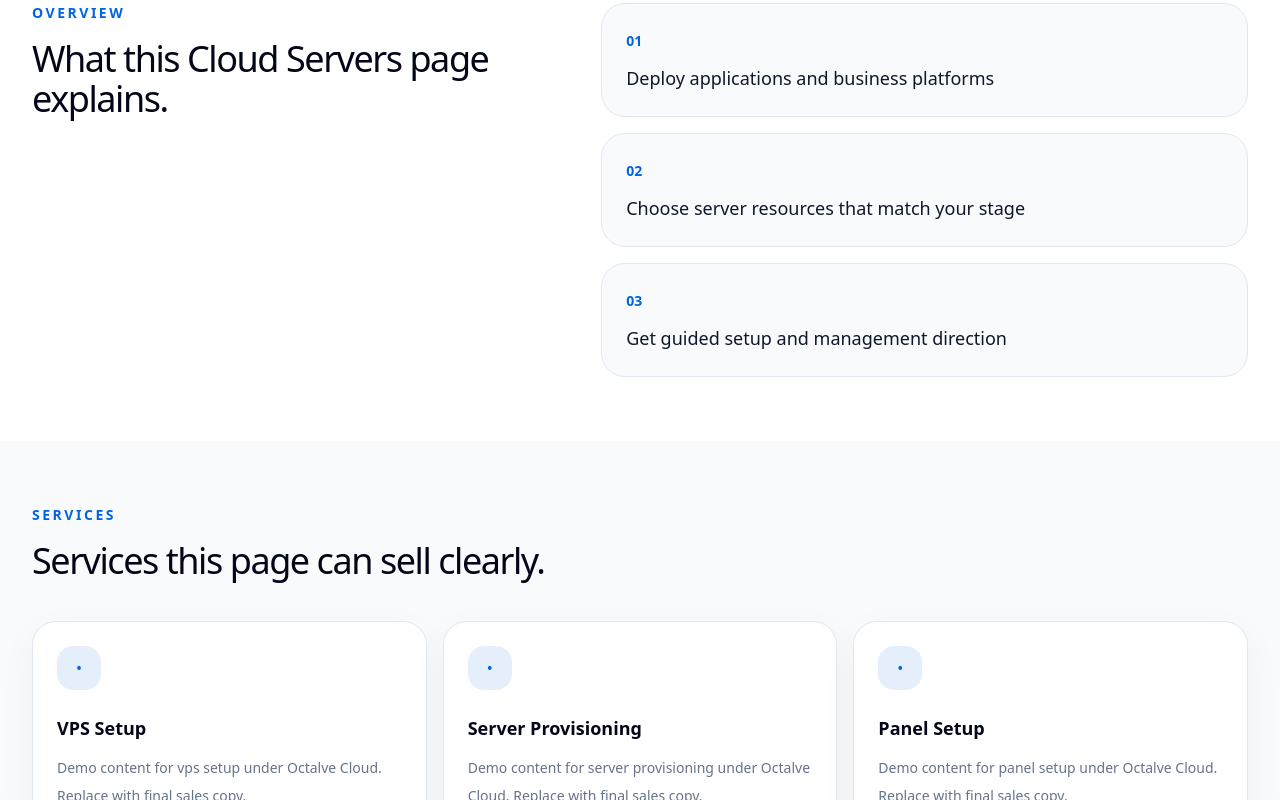
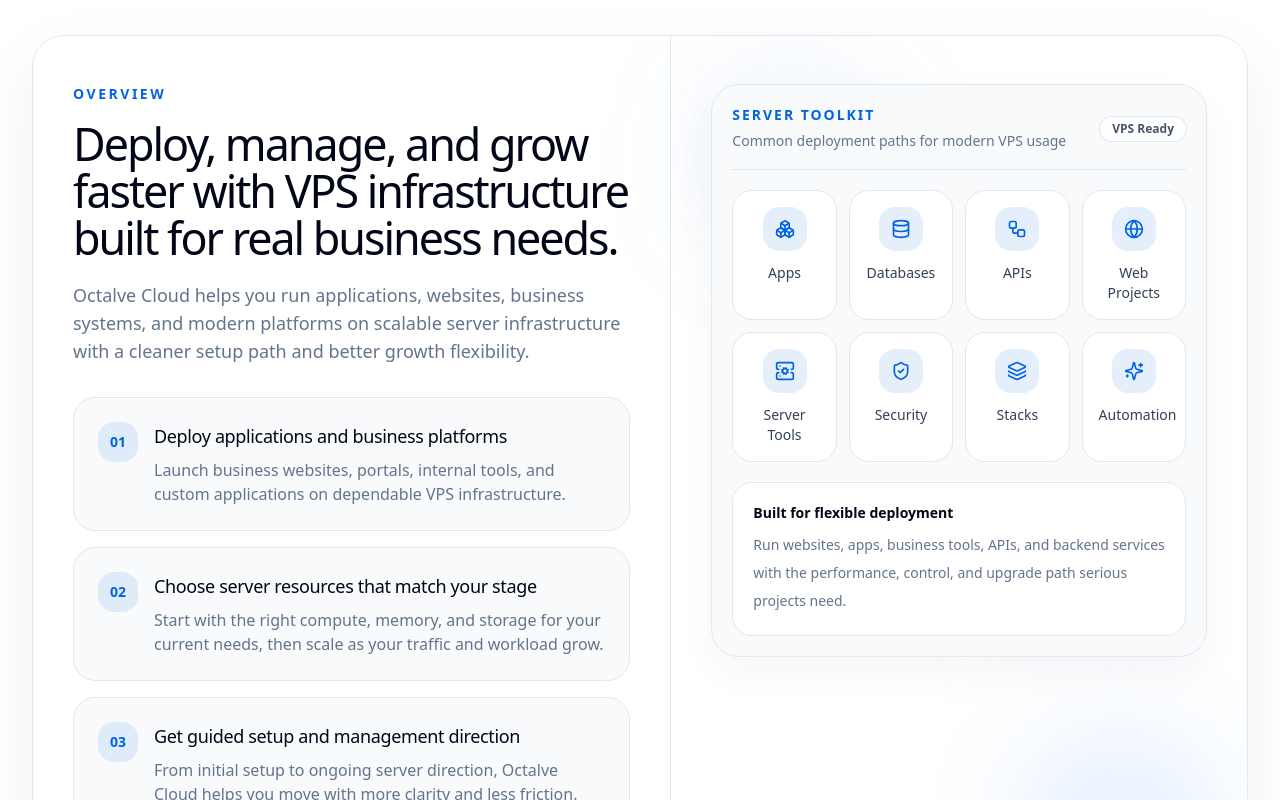
Before and after one commit to octalve-core/octalve-cloud, a Next.js app: page /servers in a window 1280 px wide. Shown: the part 940-1740 px from the top of the page. Built offline with nearby package versions, Linux system fonts and the light colour scheme.

Commit message:
Server V8

```diff
--- a/src/features/cloud/servers/components/Overview.tsx
+++ b/src/features/cloud/servers/components/Overview.tsx
@@ -1,24 +1,166 @@
+import Link from "next/link";
+import {
+  ArrowRight,
+  Boxes,
+  Database,
+  Globe,
+  Layers3,
+  ServerCog,
+  ShieldCheck,
+  Sparkles,
+  Workflow,
+} from "lucide-react";
+import { cloudLinks } from "@/features/cloud/data/cloud-links";
+
 const points = [
-  "Deploy applications and business platforms",
-  "Choose server resources that match your stage",
-  "Get guided setup and management direction"
+  {
+    title: "Deploy applications and business platforms",
+    description:
+      "Launch business websites, portals, internal tools, and custom applications on dependable VPS infrastructure.",
+  },
+  {
+    title: "Choose server resources that match your stage",
+    description:
+      "Start with the right compute, memory, and storage for your current needs, then scale as your traffic and workload grow.",
+  },
+  {
+    title: "Get guided setup and management direction",
+    description:
+      "From initial setup to ongoing server direction, Octalve Cloud helps you move with more clarity and less friction.",
+  },
+];
+
+const catalogItems = [
+  { label: "Apps", icon: Boxes },
+  { label: "Databases", icon: Database },
+  { label: "APIs", icon: Workflow },
+  { label: "Web Projects", icon: Globe },
+  { label: "Server Tools", icon: ServerCog },
+  { label: "Security", icon: ShieldCheck },
+  { label: "Stacks", icon: Layers3 },
+  { label: "Automation", icon: Sparkles },
 ];
 
 export function Overview() {
   return (
-    <section className="bg-white px-4 py-16 sm:px-6 lg:px-8">
-      <div className="mx-auto grid max-w-7xl gap-10 lg:grid-cols-[0.9fr_1.1fr] lg:items-start">
-        <div>
-          <p className="text-sm font-semibold uppercase tracking-[0.18em] text-cloud-blue">Overview</p>
-          <h2 className="mt-4 text-3xl font-medium tracking-[-0.04em] text-slate-950 sm:text-4xl">What this Cloud Servers page explains.</h2>
-        </div>
-        <div className="grid gap-4">
-          {points.map((point, index) => (
-            <div key={point} className="rounded-[1.5rem] border border-slate-200 bg-[#F8FAFC] p-6">
-              <span className="text-sm font-semibold text-cloud-blue">0{index + 1}</span>
-              <p className="mt-3 text-lg font-medium text-slate-900">{point}</p>
+    <section className="bg-white px-4 py-16 sm:px-6 lg:px-8 lg:py-24">
+      <div className="mx-auto max-w-7xl">
+        <div className="overflow-hidden rounded-[2rem] border border-slate-200 bg-white shadow-[0_24px_70px_rgba(15,23,42,0.06)]">
+          <div className="grid lg:grid-cols-[1.05fr_0.95fr]">
+            <div className="px-6 py-8 sm:px-8 sm:py-10 lg:px-10 lg:py-12">
+              <p className="text-sm font-semibold uppercase tracking-[0.18em] text-cloud-blue">
+                Overview
+              </p>
+
+              <h2 className="mt-4 text-3xl font-medium tracking-[-0.045em] text-slate-950 sm:text-4xl lg:text-[2.8rem] lg:leading-[1.05]">
+                Deploy, manage, and grow faster with VPS infrastructure built
+                for real business needs.
+              </h2>
+
+              <p className="mt-5 max-w-2xl text-base leading-8 text-slate-500 sm:text-lg">
+                Octalve Cloud helps you run applications, websites, business
+                systems, and modern platforms on scalable server infrastructure
+                with a cleaner setup path and better growth flexibility.
+              </p>
+
+              <div className="mt-8 grid gap-4">
+                {points.map((point, index) => (
+                  <div
+                    key={point.title}
+                    className="rounded-[1.4rem] border border-slate-200 bg-[#F8FAFC] p-5 transition hover:border-cloud-blue/20 hover:shadow-[0_14px_35px_rgba(15,23,42,0.05)] sm:p-6"
+                  >
+                    <div className="flex items-start gap-4">
+                      <span className="inline-flex h-10 w-10 flex-shrink-0 items-center justify-center rounded-2xl bg-cloud-blue/10 text-sm font-semibold text-cloud-blue">
+                        0{index + 1}
+                      </span>
+
+                      <div>
+                        <h3 className="text-lg font-medium tracking-[-0.02em] text-slate-950">
+                          {point.title}
+                        </h3>
+                        <p className="mt-2 text-sm leading-7 text-slate-500 sm:text-base">
+                          {point.description}
+                        </p>
+                      </div>
+                    </div>
+                  </div>
+                ))}
+              </div>
+
+              <div className="mt-8">
+                <a
+                  href={cloudLinks.console}
+                  target="_blank"
+                  rel="noreferrer"
+                  className="inline-flex min-h-12 items-center justify-center gap-2 rounded-xl bg-cloud-blue px-6 py-3 text-sm font-semibold text-white shadow-[0_14px_34px_rgba(0,100,224,0.20)] transition hover:-translate-y-0.5 hover:bg-blue-600"
+                >
+                  Explore server options
+                  <ArrowRight className="h-4 w-4" aria-hidden="true" />
+                </a>
+              </div>
             </div>
-          ))}
+
+            <div className="relative border-t border-slate-200 bg-white px-6 py-8 sm:px-8 sm:py-10 lg:border-l lg:border-t-0 lg:px-10 lg:py-12">
+              <div
+                className="pointer-events-none absolute inset-0"
+                aria-hidden="true"
+              >
+                <div className="absolute left-10 top-10 h-40 w-40 rounded-full bg-cloud-blue/10 blur-3xl" />
+                <div className="absolute bottom-10 right-10 h-44 w-44 rounded-full bg-blue-100 blur-3xl" />
+              </div>
+
+              <div className="relative">
+                <div className="rounded-[1.75rem] border border-slate-200 bg-[#F8FAFC] p-4 shadow-[0_16px_40px_rgba(15,23,42,0.04)] sm:p-5">
+                  <div className="flex items-center justify-between gap-3 border-b border-slate-200 pb-4">
+                    <div>
+                      <p className="text-sm font-semibold uppercase tracking-[0.14em] text-cloud-blue">
+                        Server toolkit
+                      </p>
+                      <p className="mt-1 text-sm leading-6 text-slate-500">
+                        Common deployment paths for modern VPS usage
+                      </p>
+                    </div>
+
+                    <span className="inline-flex rounded-full bg-white px-3 py-1 text-xs font-semibold text-slate-600 ring-1 ring-slate-200">
+                      VPS Ready
+                    </span>
+                  </div>
+
+                  <div className="mt-5 grid grid-cols-2 gap-3 sm:grid-cols-4">
+                    {catalogItems.map((item) => {
+                      const Icon = item.icon;
+
+                      return (
+                        <div
+                          key={item.label}
+                          className="group rounded-[1.25rem] border border-slate-200 bg-white p-4 text-center transition hover:-translate-y-0.5 hover:border-cloud-blue/25 hover:shadow-[0_12px_30px_rgba(15,23,42,0.05)]"
+                        >
+                          <div className="mx-auto inline-flex h-11 w-11 items-center justify-center rounded-2xl bg-cloud-blue/10 text-cloud-blue">
+                            <Icon className="h-5 w-5" aria-hidden="true" />
+                          </div>
+
+                          <p className="mt-3 text-sm font-medium text-slate-700">
+                            {item.label}
+                          </p>
+                        </div>
+                      );
+                    })}
+                  </div>
+
+                  <div className="mt-5 rounded-[1.25rem] border border-slate-200 bg-white p-5">
+                    <p className="text-sm font-semibold text-slate-950">
+                      Built for flexible deployment
+                    </p>
+                    <p className="mt-2 text-sm leading-7 text-slate-500">
+                      Run websites, apps, business tools, APIs, and backend
+                      services with the performance, control, and upgrade path
+                      serious projects need.
+                    </p>
+                  </div>
+                </div>
+              </div>
+            </div>
+          </div>
         </div>
       </div>
     </section>
--- a/src/features/cloud/servers/components/Packages.tsx
+++ b/src/features/cloud/servers/components/Packages.tsx
@@ -84,7 +84,7 @@
           </p>
 
           <h2 className="mt-4 text-3xl font-medium tracking-[-0.05em] text-white sm:text-4xl lg:text-5xl">
-            Choose your <span className="text-cloud-blue">AI-managed VPS</span>{" "}
+            Choose your <span className="text-cloud-blue">Cloud VPS</span>{" "}
             hosting plan.
           </h2>
 
--- a/src/features/cloud/servers/page.tsx
+++ b/src/features/cloud/servers/page.tsx
@@ -16,8 +16,8 @@
       <Overview />
       <Services />
       <Packages />
+      <WhyOctalveCloud />
       <DomainSearch />
-      <WhyOctalveCloud />
       <Migration />
       <FAQ />
       <CTA />
```
